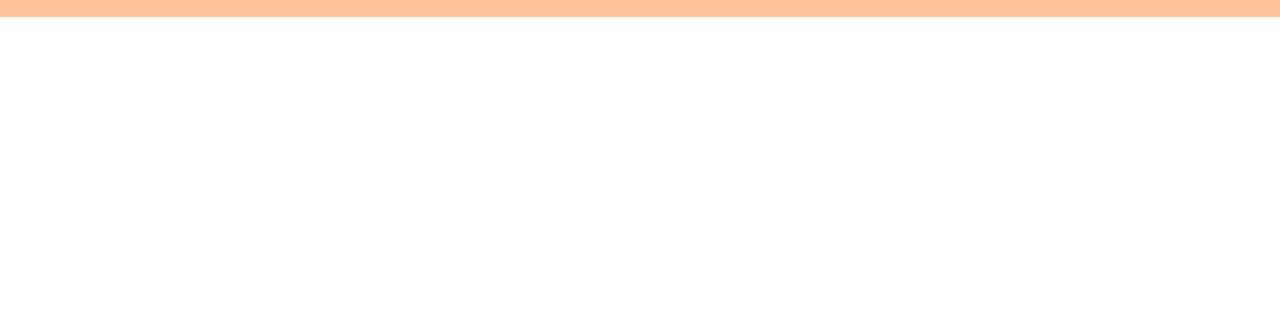
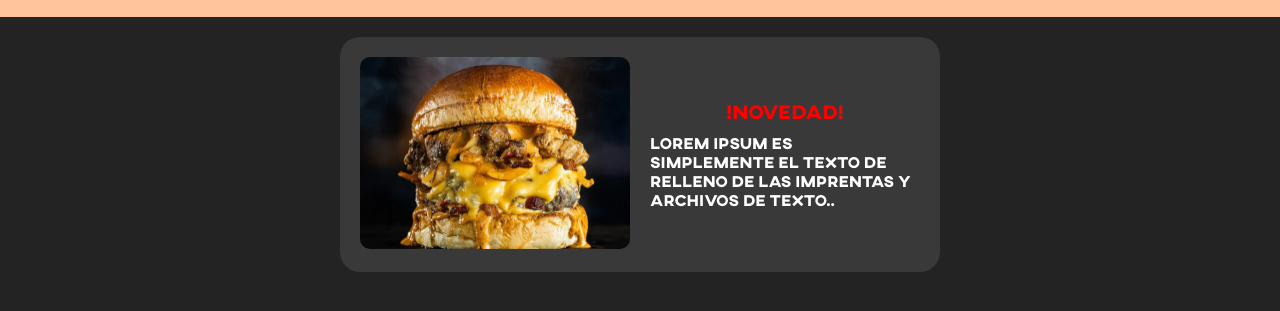
Before and after one commit to javierplo12/Burger_Town, a plain HTML site: page index.html in a window 1280 px wide. Shown: the part 147-458 px from the top of the page. Drawn offline with Linux system fonts and the light colour scheme.

Commit message:
Añadido fotos y recuadro

```diff
--- a/index.html
+++ b/index.html
@@ -1,13 +1,11 @@
 <!DOCTYPE html>
 <html lang="en">
-
 <head>
     <meta charset="UTF-8">
     <meta name="viewport" content="width=device-width, initial-scale=1.0">
     <title>BURGER TOWN</title>
     <link rel="stylesheet" href="styles.css">
 </head>
-
 <body>
     <header>
         <div class="logo-bt">
@@ -25,6 +23,19 @@
             </a>
         </div>
     </header>
+
+    <div class="principal">
+        <div class="content-container">
+            <div class="image-text-container">
+                <div class="image-container">
+                    <img src="./img/Hamburguesa.jpg" alt="Burger image">
+                </div>
+                <div class="text-container">
+                    <p class="novedad">!NOVEDAD!</p>
+                    <p class="animated-text">Lorem Ipsum es simplemente el texto de relleno de las imprentas y archivos de texto..</p>
+                </div>
+            </div>
+        </div>
+    </div>
 </body>
-
 </html>
--- a/styles.css
+++ b/styles.css
@@ -60,23 +60,60 @@ header {
     border: none;
 }
 
-/* Estilos responsive */
-@media (max-width: 768px) {
-    header {
-        flex-direction: column; /* Cambia la dirección de los elementos a columna */
-        align-items: flex-start; /* Alinea los elementos a la izquierda */
-    }
+/* Estilos para el fondo negro que ocupa toda la página */
+body {
+    font-family: 'myFont';
+    background-color: rgba(12, 11, 11, 0.897);
+    color: rgb(255, 255, 255); /* Color del texto en el fondo negro */
+    margin: 0; /* Elimina el margen predeterminado del body */
+    padding: 0; /* Elimina el padding predeterminado del body */
+    height: 100%; /* Ocupa toda la altura disponible */
+}
 
-    .logo {
-        margin-bottom: 20px; /* Espacio entre el logo y el menú */
-    }
+/* Estilos para el contenido principal */
+.principal {
+    display: flex;
+    justify-content: center;
+    align-items: flex-start; /* Alinea al inicio del contenedor principal */
+    height: 100vh; /* Ocupa toda la altura visible de la pantalla */
+    padding-top: 20px; /* Añade espacio superior */
+}
 
-    nav ul {
-        flex-direction: column; /* Cambia la dirección de los elementos del menú a columna */
-    }
+.content-container {
+    display: flex;
+    flex-direction: column; /* Apila los elementos verticalmente */
+    background-color: rgba(255, 255, 255, 0.1); /* Color de fondo del recuadro */
+    border-radius: 20px; /* Bordes redondeados */
+    overflow: hidden; /* Evita que el contenido se desborde del recuadro */
+    width: 80%; /* Ancho del contenedor */
+    max-width: 600px; /* Ancho máximo */
+}
 
-    nav ul li {
-        margin-right: 0; /* Elimina el margen derecho de los elementos del menú */
-        margin-bottom: 10px; /* Espacio entre elementos del menú */
-    }
+.image-text-container {
+    display: flex;
+    align-items: center;
+    justify-content: space-between; /* Distribuye los elementos horizontalmente */
+    padding: 20px;
 }
+
+.image-container {
+    flex: 1;
+}
+
+.image-container img {
+    max-width: 100%; /* La imagen ocupa el ancho máximo disponible */
+    border-radius: 10px; /* Bordes redondeados */
+}
+
+.text-container {
+    flex: 1;
+    text-align: left;
+    padding-left: 20px;
+}
+
+.novedad {
+    font-size: 20px; /* Tamaño de fuente para la novedad */
+    color: red; /* Color rojo */
+    text-align: center; /* Centrado */
+    margin-bottom: 10px; /* Espacio inferior */
+}
```
Also changed, not shown: img/Hamburguesa.jpg (added).
